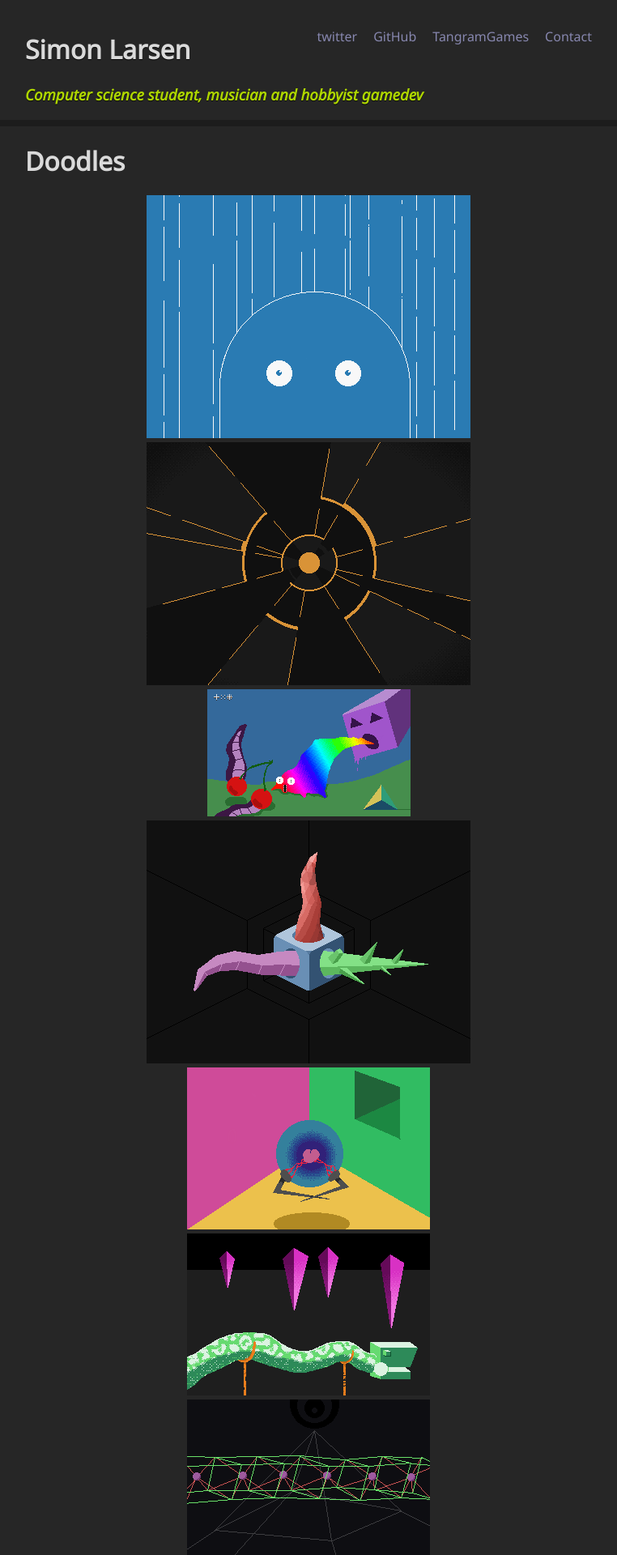
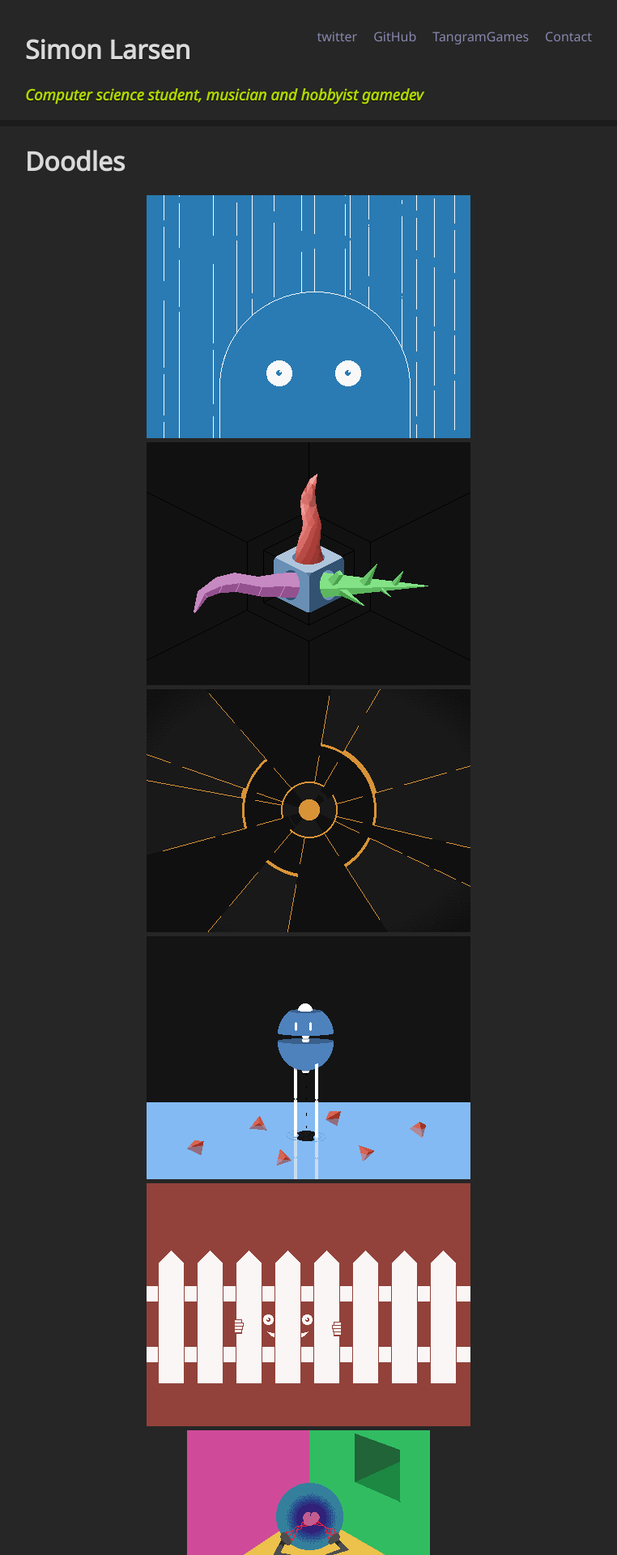
Before and after one commit to SimonLarsen/simonlarsen.github.io, a Jekyll site: the page built from doodles/index.md, in a window 1280 px wide. Shown: the top 1920 px of the page at 81% size, without its empty margins (259-1021 px from the left). Built offline with Jekyll 4.4.1, drawn with Linux system fonts in a browser that asks for light colours.

Commit message:
added some doodles

```diff
--- a/doodles/index.md
+++ b/doodles/index.md
@@ -3,12 +3,14 @@ layout: default
 title: Doodles
 images:
  - images/regnar.png
+ - images/tentaclebox.png
  - images/revirt.png
+ - images/uberraschung.png
+ - images/fence.png
+ - images/topgear.png
+ - images/tuner.png
  - images/valdorf-autobahn.png
- - images/tentaclebox.png
- - images/topgear.png
  - images/montpanage.png
- - images/illuminatlampe.png
 ---
 <div class="gallery">
 {% for image in page.images %}
```
Also changed, not shown: doodles/images/fence.png (added), doodles/images/tuner.png (added), doodles/images/uberraschung.png (added).
